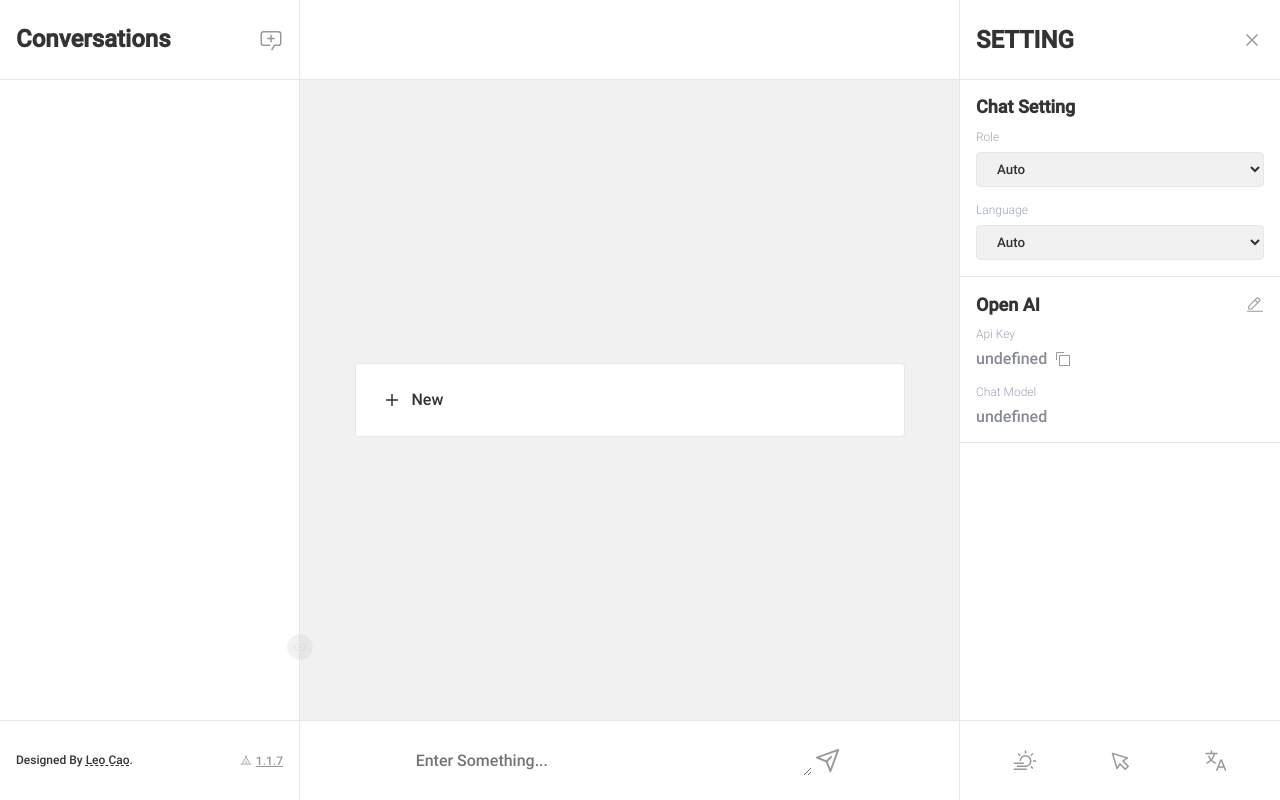
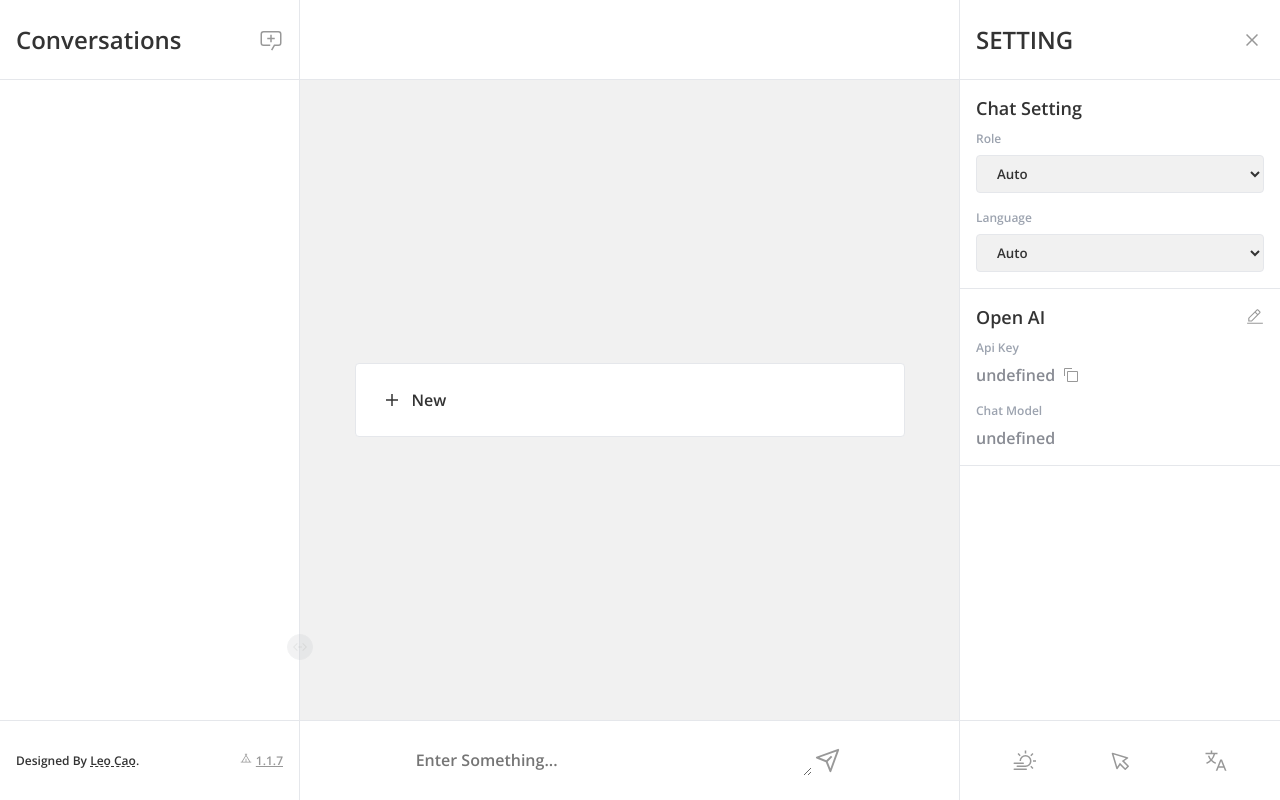
Before and after one commit to Caojiahao-Coder/gpt_next, a Vue app: page / in a window 1280 px wide. Built offline with nearby package versions, Linux system fonts and the light colour scheme.

Commit message:
feat: updated common ui design

```diff
--- a/src/style/site.css
+++ b/src/style/site.css
@@ -1,16 +1,13 @@
+@import url('https://fonts.googleapis.com/css2?family=Open+Sans:wght@600&display=swap');
+
 body {
   margin: 0;
   padding: 0;
   overflow: hidden;
 }
 
-@font-face {
-  font-family: PrimaryFont;
-  src: url(../fonts/Main.ttf);
-}
-
 * {
-  font-family: 'PrimaryFont';
+  font-family: 'Open Sans' !important;
 }
 
 .message-container {
@@ -25,7 +22,17 @@
   margin: 12px auto;
 }
 
-code {
+html.dark code {
   border-radius: 4px !important;
   border: solid 1px #50505050;
 }
+
+code
+{
+  border-radius: 4px !important;
+  border: solid 1px #60606030;
+}
+
+p>code {
+  padding: 0px .2rem;
+}
```
Also changed, not shown: src/fonts/Light.ttf (deleted), src/fonts/Main.ttf (deleted).
